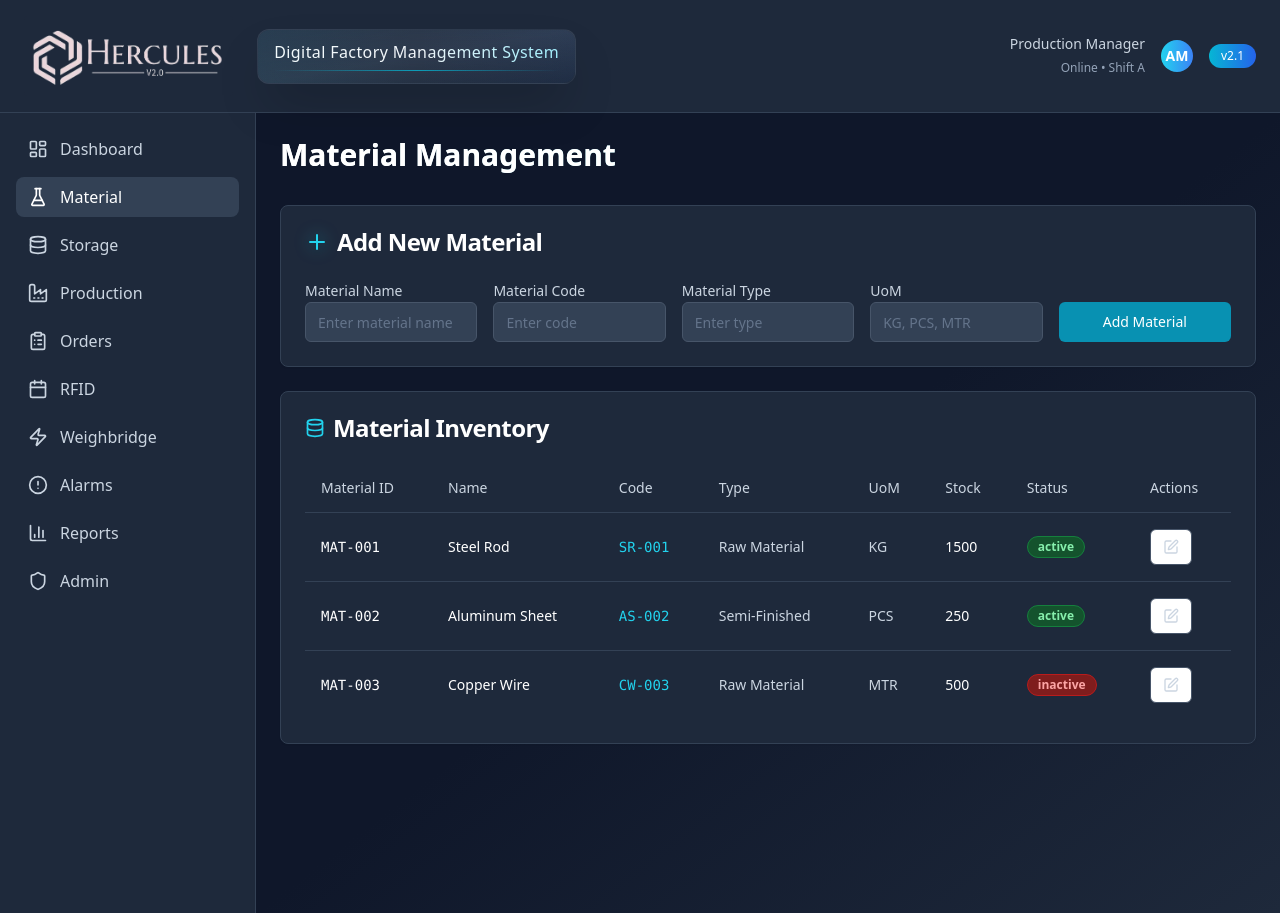
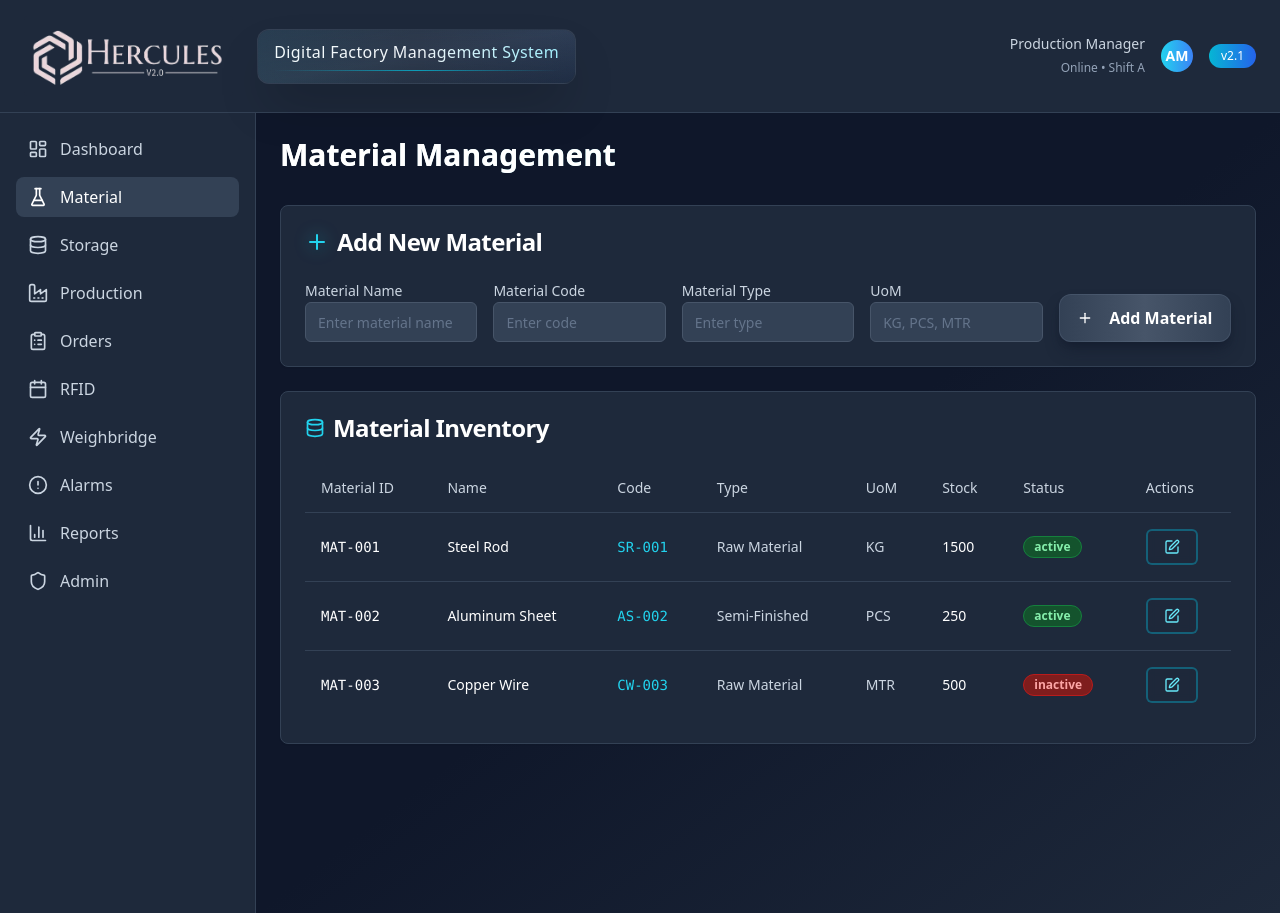
Before and after one commit to husam-hammami/hercules-fakieeh_DFMS, a React (Vite) app: page / in a window 1280 px wide. Both pictures are taken after a click on the button "Material". Built offline with nearby package versions, Linux system fonts and the light colour scheme.

Commit message:
Refactor: Apply consistent button theme
Apply a consistent and creative color theme to all action buttons throughout the application, aligning with the system's overall color scheme.

```diff
--- a/src/components/InventoryView.tsx
+++ b/src/components/InventoryView.tsx
@@ -124,7 +124,7 @@ const InventoryView = () => {
                 </option>
               ))}
             </select>
-            <Button variant="outline">
+            <Button variant="creative">
               Export Report
             </Button>
           </div>
@@ -188,7 +188,7 @@ const InventoryView = () => {
                 <Button size="sm" variant="outline" className="flex-1">
                   Update
                 </Button>
-                <Button size="sm" variant="outline" className="flex-1">
+                <Button size="sm" variant="secondary" className="flex-1">
                   Move
                 </Button>
               </div>
--- a/src/components/MaterialManagement.tsx
+++ b/src/components/MaterialManagement.tsx
@@ -126,8 +126,11 @@ const MaterialManagement = () => {
             <div className="flex items-end">
               <Button
                 onClick={handleAddMaterial}
-                className="w-full bg-cyan-600 hover:bg-cyan-700 text-white"
+                variant="creative"
+                size="lg"
+                className="w-full"
               >
+                <Plus className="w-4 h-4 mr-2" />
                 Add Material
               </Button>
             </div>
@@ -177,7 +180,7 @@ const MaterialManagement = () => {
                     </Badge>
                   </TableCell>
                   <TableCell>
-                    <Button size="sm" variant="outline" className="border-slate-600 text-slate-300 hover:bg-slate-700">
+                    <Button size="sm" variant="outline" className="hover:bg-cyan-950/50">
                       <Edit className="w-4 h-4" />
                     </Button>
                   </TableCell>
--- a/src/components/OutloadingOrderForm.tsx
+++ b/src/components/OutloadingOrderForm.tsx
@@ -98,7 +98,8 @@ const OutloadingOrderForm = () => {
               />
               <Button
                 onClick={handleRFIDScan}
-                className="bg-orange-600 hover:bg-orange-700"
+                variant="secondary"
+                size="icon"
               >
                 <Scan className="w-4 h-4" />
               </Button>
@@ -173,7 +174,9 @@ const OutloadingOrderForm = () => {
 
         <Button
           onClick={handleSubmitOutloadingOrder}
-          className="w-full bg-orange-600 hover:bg-orange-700 text-white"
+          variant="accent"
+          size="lg"
+          className="w-full"
         >
           <Package className="w-4 h-4 mr-2" />
           Create Outloading Order
--- a/src/components/ui/button.tsx
+++ b/src/components/ui/button.tsx
@@ -1,3 +1,4 @@
+
 import * as React from "react"
 import { Slot } from "@radix-ui/react-slot"
 import { cva, type VariantProps } from "class-variance-authority"
@@ -5,25 +6,25 @@ import { cva, type VariantProps } from "class-variance-authority"
 import { cn } from "@/lib/utils"
 
 const buttonVariants = cva(
-  "inline-flex items-center justify-center gap-2 whitespace-nowrap rounded-md text-sm font-medium ring-offset-background transition-colors focus-visible:outline-none focus-visible:ring-2 focus-visible:ring-ring focus-visible:ring-offset-2 disabled:pointer-events-none disabled:opacity-50 [&_svg]:pointer-events-none [&_svg]:size-4 [&_svg]:shrink-0",
+  "inline-flex items-center justify-center gap-2 whitespace-nowrap rounded-lg text-sm font-medium transition-all duration-200 focus-visible:outline-none focus-visible:ring-2 focus-visible:ring-offset-2 disabled:pointer-events-none disabled:opacity-50 [&_svg]:pointer-events-none [&_svg]:size-4 [&_svg]:shrink-0 relative overflow-hidden",
   {
     variants: {
       variant: {
-        default: "bg-primary text-primary-foreground hover:bg-primary/90",
-        destructive:
-          "bg-destructive text-destructive-foreground hover:bg-destructive/90",
-        outline:
-          "border border-input bg-background hover:bg-accent hover:text-accent-foreground",
-        secondary:
-          "bg-secondary text-secondary-foreground hover:bg-secondary/80",
-        ghost: "hover:bg-accent hover:text-accent-foreground",
-        link: "text-primary underline-offset-4 hover:underline",
+        default: "bg-gradient-to-r from-cyan-600 to-cyan-700 text-white shadow-lg shadow-cyan-500/25 hover:from-cyan-500 hover:to-cyan-600 hover:shadow-xl hover:shadow-cyan-500/30 hover:scale-105 active:scale-95 border border-cyan-500/20",
+        destructive: "bg-gradient-to-r from-red-600 to-red-700 text-white shadow-lg shadow-red-500/25 hover:from-red-500 hover:to-red-600 hover:shadow-xl hover:shadow-red-500/30 hover:scale-105 active:scale-95 border border-red-500/20",
+        outline: "border-2 border-cyan-500/40 bg-slate-800/60 backdrop-blur-sm text-cyan-300 hover:bg-cyan-950/50 hover:text-cyan-200 hover:border-cyan-400 hover:shadow-lg hover:shadow-cyan-500/20 hover:scale-105 active:scale-95",
+        secondary: "bg-gradient-to-r from-orange-600 to-orange-700 text-white shadow-lg shadow-orange-500/25 hover:from-orange-500 hover:to-orange-600 hover:shadow-xl hover:shadow-orange-500/30 hover:scale-105 active:scale-95 border border-orange-500/20",
+        ghost: "text-cyan-300 hover:bg-cyan-950/30 hover:text-cyan-200 hover:scale-105 active:scale-95 backdrop-blur-sm",
+        link: "text-cyan-400 underline-offset-4 hover:underline hover:text-cyan-300 transition-colors",
+        creative: "bg-gradient-to-r from-slate-700 via-slate-600 to-slate-700 text-white shadow-lg shadow-slate-900/50 hover:from-slate-600 hover:via-slate-500 hover:to-slate-600 hover:shadow-xl hover:shadow-slate-900/60 hover:scale-105 active:scale-95 border border-slate-500/30 before:absolute before:inset-0 before:bg-gradient-to-r before:from-cyan-500/10 before:via-transparent before:to-orange-500/10 before:opacity-0 hover:before:opacity-100 before:transition-opacity before:duration-300",
+        accent: "bg-gradient-to-br from-purple-600 via-blue-600 to-cyan-600 text-white shadow-lg shadow-purple-500/25 hover:shadow-xl hover:shadow-purple-500/30 hover:scale-105 active:scale-95 border border-purple-500/20 animate-pulse hover:animate-none"
       },
       size: {
-        default: "h-10 px-4 py-2",
-        sm: "h-9 rounded-md px-3",
-        lg: "h-11 rounded-md px-8",
-        icon: "h-10 w-10",
+        default: "h-11 px-6 py-2.5 rounded-lg",
+        sm: "h-9 rounded-md px-4 text-xs",
+        lg: "h-12 rounded-xl px-8 text-base font-semibold",
+        icon: "h-11 w-11 rounded-lg",
+        xl: "h-14 rounded-xl px-10 text-lg font-bold"
       },
     },
     defaultVariants: {
```
